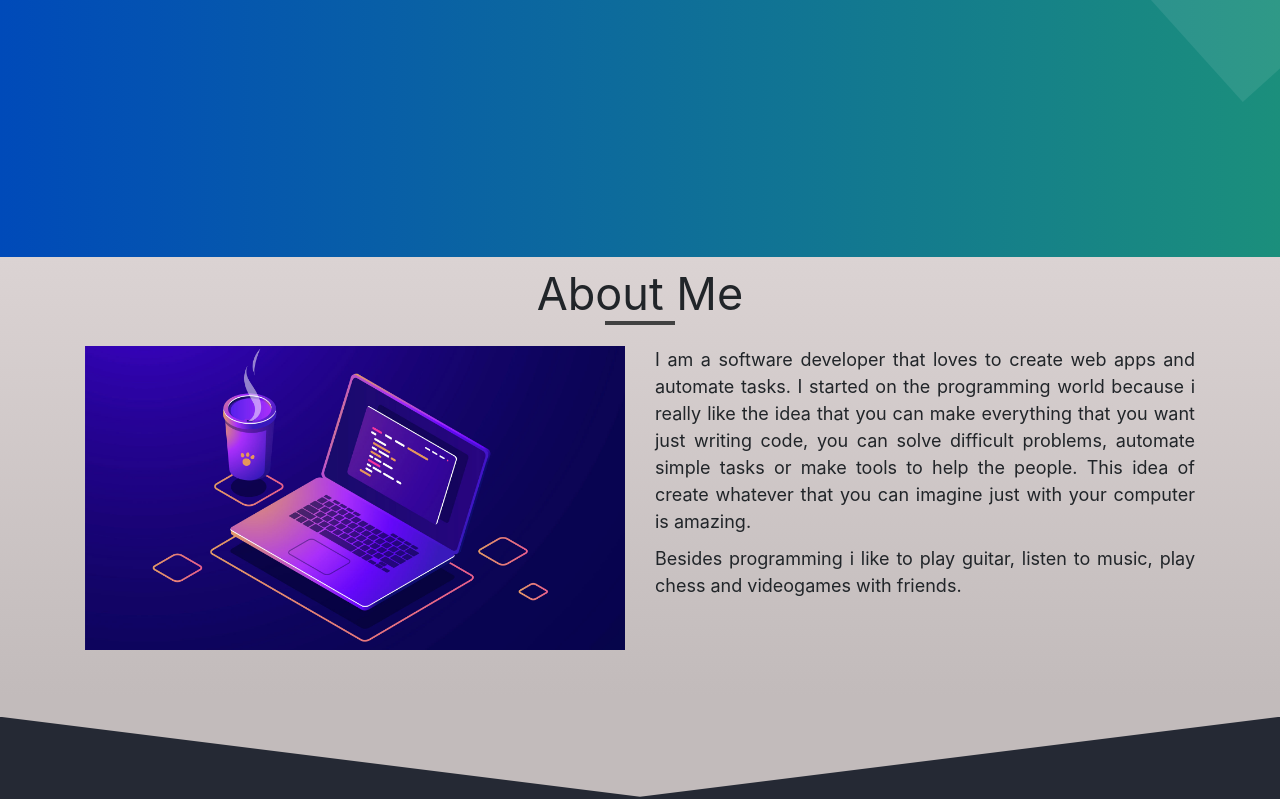
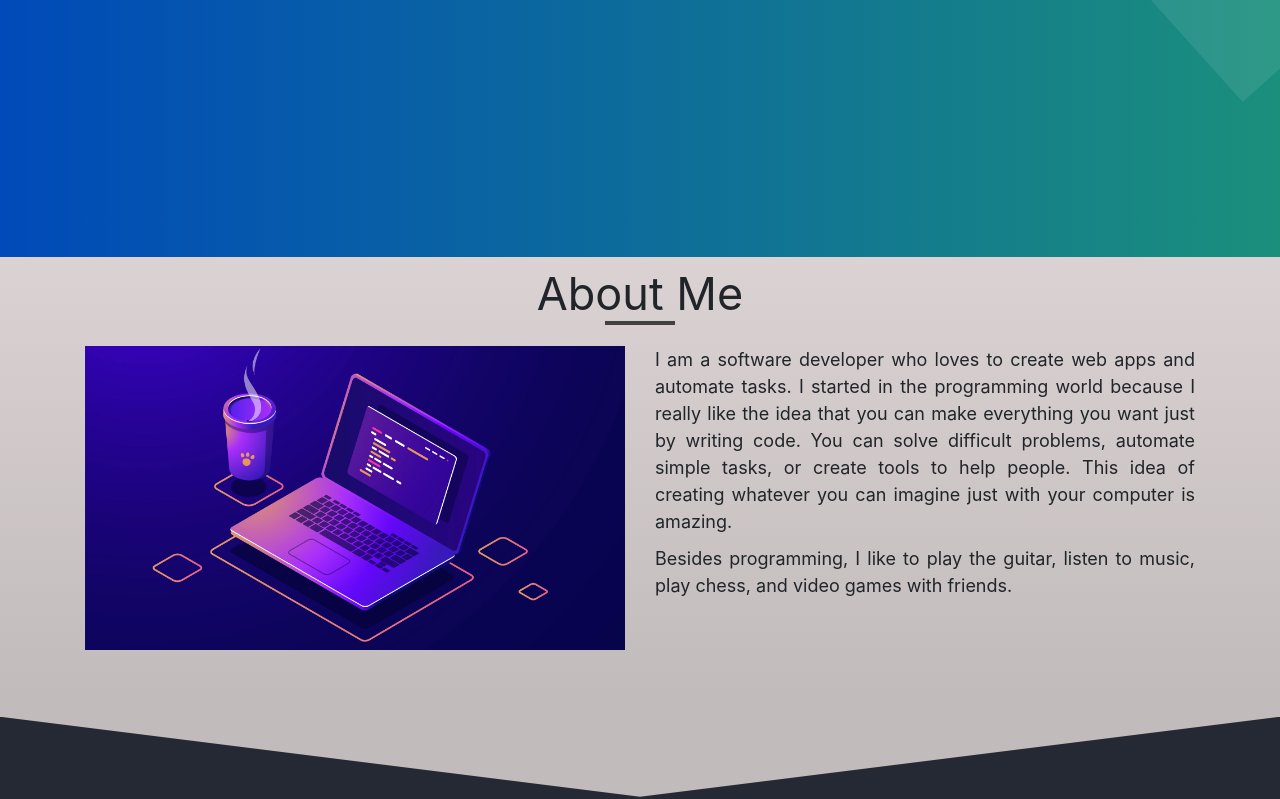
Before and after one commit to christianJR98/portfolio, a React (Create React App) app: page / in a window 1280 px wide. Shown: the part 543-1342 px from the top of the page. Built offline with nearby package versions, Linux system fonts and the light colour scheme; no server answers.

Commit message:
fix: typos in the about me section

```diff
--- a/src/components/about-me/about-me.component.jsx
+++ b/src/components/about-me/about-me.component.jsx
@@ -20,16 +20,16 @@ const AboutMe = () => {
           </div>
           <div className=" col-md-12 col-lg-6">
             <p className="text-justify paragraph">
-              I am a software developer that loves to create web apps and
-              automate tasks. I started on the programming world because i
-              really like the idea that you can make everything that you want
-              just writing code, you can solve difficult problems, automate
-              simple tasks or make tools to help the people. This idea of create
-              whatever that you can imagine just with your computer is amazing.
+              I am a software developer who loves to create web apps and
+              automate tasks. I started in the programming world because I
+              really like the idea that you can make everything you want just by
+              writing code. You can solve difficult problems, automate simple
+              tasks, or create tools to help people. This idea of creating
+              whatever you can imagine just with your computer is amazing.
             </p>
             <p className="text-justify paragraph">
-              Besides programming i like to play guitar, listen to music, play
-              chess and videogames with friends.
+              Besides programming, I like to play the guitar, listen to music,
+              play chess, and video games with friends.
             </p>
           </div>
         </div>
```
